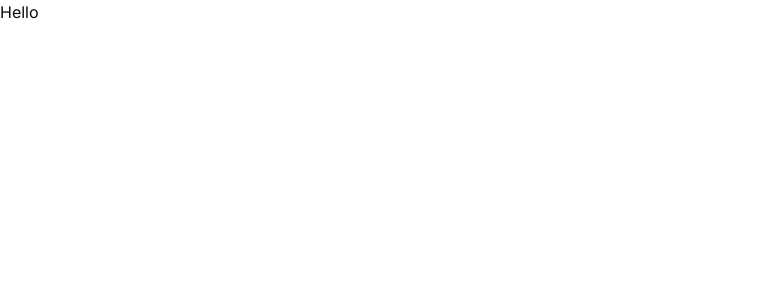
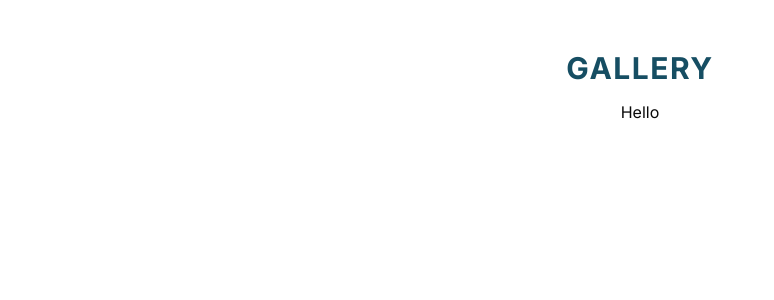
Before and after one commit to ezehkingsleyuchenna/nextjs-gallery-client-pagination, a Next.js app: page / in a window 1280 px wide. Shown: the top 300 px of the page, without its empty margins (0-774 px from the left). Built offline with nearby package versions, Linux system fonts and the light colour scheme.

Commit message:
Update page.tsx

```diff
--- a/src/app/page.tsx
+++ b/src/app/page.tsx
@@ -2,7 +2,8 @@ import PaginationComponent from "@/components/pagination-component";
 
 export default function Home() {
   return (
-    <main className="">
+    <main className="flex flex-col items-center justify-center w-full p-4 pt-14">
+      <h1 className="text-3xl font-bold tracking-wider leading-6 uppercase text-cyan-900 mb-5">Gallery</h1>
       <PaginationComponent />
     </main>
   );
```
